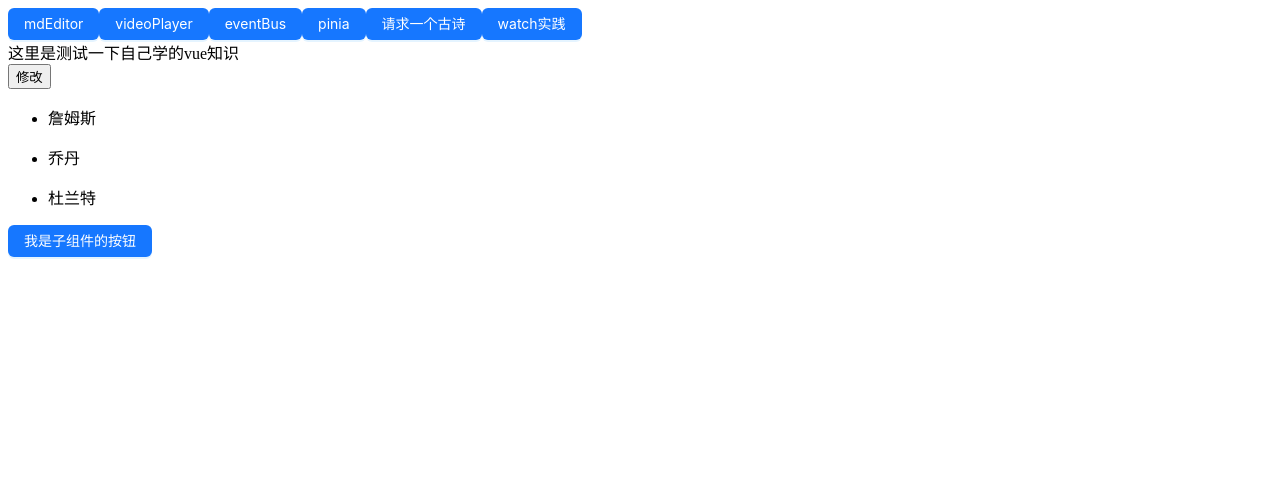
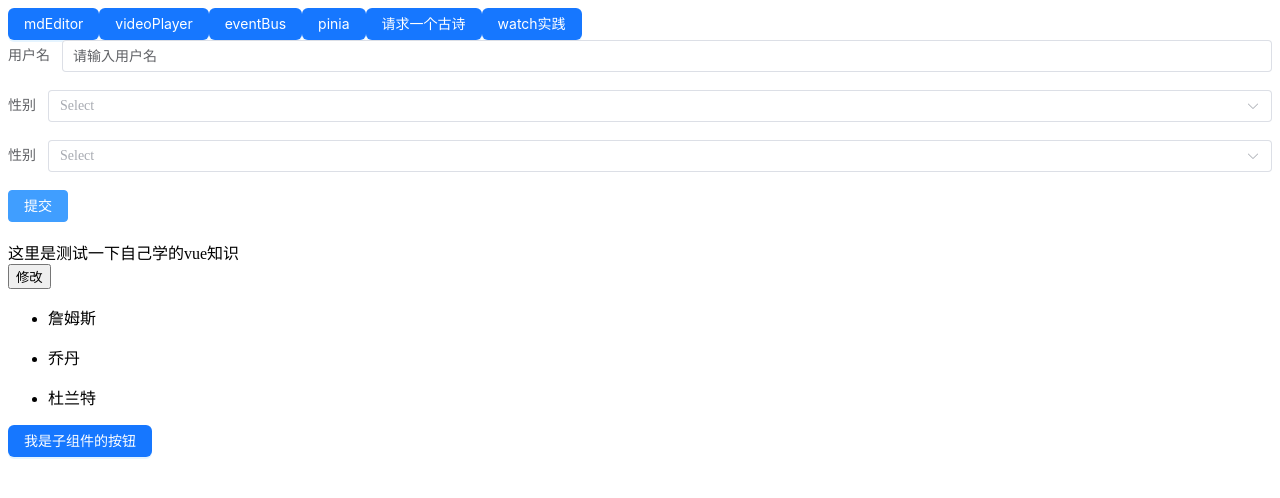
Before and after one commit to Elmo2022/mdEditor, a Vue app: page /VideoPlayer in a window 1280 px wide. Shown: the top 498 px of the page. Built offline with nearby package versions, Linux system fonts and the light colour scheme; what @kangc/v-md-editor would draw is missing.

Commit message:
封装表单

```diff
--- a/package.json
+++ b/package.json
@@ -12,6 +12,7 @@
     "@kangc/v-md-editor": "^2.3.18",
     "ant-design-vue": "^4.2.3",
     "axios": "^1.7.2",
+    "element-plus": "^2.7.8",
     "katex": "^0.16.10",
     "markdown-it-katex": "^2.0.3",
     "nprogress": "^0.2.0",
--- a/src/App.vue
+++ b/src/App.vue
@@ -6,6 +6,7 @@ import { ref } from 'vue'
 import request from '../src/api'
 import pinia from '../src/views/pinia.vue'
 import watchView from '../src/views/watchView.vue'
+import FormComponent from './components/myForm.vue';
 import { useRouter } from 'vue-router'
 const router = useRouter()
 const poem = ref('')
@@ -46,6 +47,36 @@ const requestPoem = async () => {
   }
 };
 
+
+const formItems = ref([
+  {
+    prop: 'username',
+    label: '用户名',
+    type: 'input',
+    defaultValue: '请输入用户名',
+    rules: [{ required: true, message: '用户名不能为空', trigger: 'blur' }]
+  },
+  {
+    prop: 'gender',
+    label: '性别',
+    type: 'select',
+    options: [
+      { value: 'male', label: '男' },
+      { value: 'female', label: '女' }
+    ]
+  },
+  {
+    prop: 'gender',
+    label: '性别',
+    type: 'select',
+    options: [
+      { value: 'male', label: '男' },
+      { value: 'female', label: '女' }
+    ]
+  },
+  // 可以继续添加其他表单项
+]);
+
 </script>
 
 <template>
@@ -55,7 +86,12 @@ const requestPoem = async () => {
 <a-button @click="toPinia" type="primary" primary>pinia</a-button>
 <a-button @click="requestPoem" type="primary" primary>请求一个古诗</a-button>
 <a-button @click="toWatch" type="primary" primary>watch实践</a-button>
+
 {{ poem }}
+
+<br>
+
+<FormComponent :form-items="formItems" />
 <router-view></router-view>
 
 </template>
--- /dev/null
+++ b/src/components/myForm.vue
@@ -0,0 +1,63 @@
+<template>
+    <el-form :model="formModel" :rules="rules" ref="formRef">
+      <el-form-item v-for="item in formItems" :key="item.prop" :label="item.label" :prop="item.prop">
+        <template v-if="item.type === 'input'">
+          <el-input v-model="formModel[item.prop]"></el-input>
+        </template>
+        <template v-if="item.type === 'select'">
+          <el-select v-model="formModel[item.prop]">
+            <el-option v-for="option in item.options" :key="option.value" :label="option.label" :value="option.value"></el-option>
+          </el-select>
+        </template>
+        <!-- 根据需要添加其他表单项类型 -->
+      </el-form-item>
+      <el-form-item>
+        <el-button type="primary" @click="submitForm">提交</el-button>
+      </el-form-item>
+    </el-form>
+  </template>
+
+  <script setup lang="ts">
+  import { ref, reactive, onMounted } from 'vue';
+  import { ElForm, ElFormItem, ElInput, ElSelect, ElOption, ElButton } from 'element-plus';
+
+  const props = defineProps<{
+    formItems: Array<{
+      prop: string;
+      label: string;
+      type: 'input' | 'select';
+      defaultValue?: string;
+      options?: Array<{ value: string; label: string }>;
+      rules?: any[];
+    }>;
+  }>();
+
+  const formRef = ref(null);
+  const formModel = ref({});
+  const rules = reactive({});
+
+  onMounted(() => {
+    initForm();
+  });
+
+  const initForm = () => {
+    formModel.value = {};
+    rules.value = {};
+    props.formItems.forEach((item) => {
+      formModel.value[item.prop] = item.defaultValue || '';
+      if (item.rules) {
+        rules.value[item.prop] = item.rules;
+      }
+    });
+  };
+
+  const submitForm = () => {
+    formRef.value.validate((valid) => {
+      if (valid) {
+        console.log('Form Model:', formModel.value);
+      } else {
+        console.error('Form validation failed!');
+      }
+    });
+  };
+  </script>
--- a/src/main.ts
+++ b/src/main.ts
@@ -12,11 +12,13 @@ import '@kangc/v-md-editor/lib/theme/style/vuepress.css';
 //import markdownItKatex from 'markdown-it-katex';
 import 'katex/dist/katex.min.css';
 import Antd from 'ant-design-vue';
-
+import ElementPlus from 'element-plus'
+import 'element-plus/dist/index.css'
 import globalComponent from '../src/components/globalComponent.vue';
 const app = createApp(App);
 app.use(router)
 app.use(createPinia())
 app.use(Antd)
+app.use(ElementPlus)
 app.use(VMdEditor)
 app.component('global-component', globalComponent).mount('#app')
```
Also changed, not shown: 1 other file (tests, documents, lock files or other folders).
